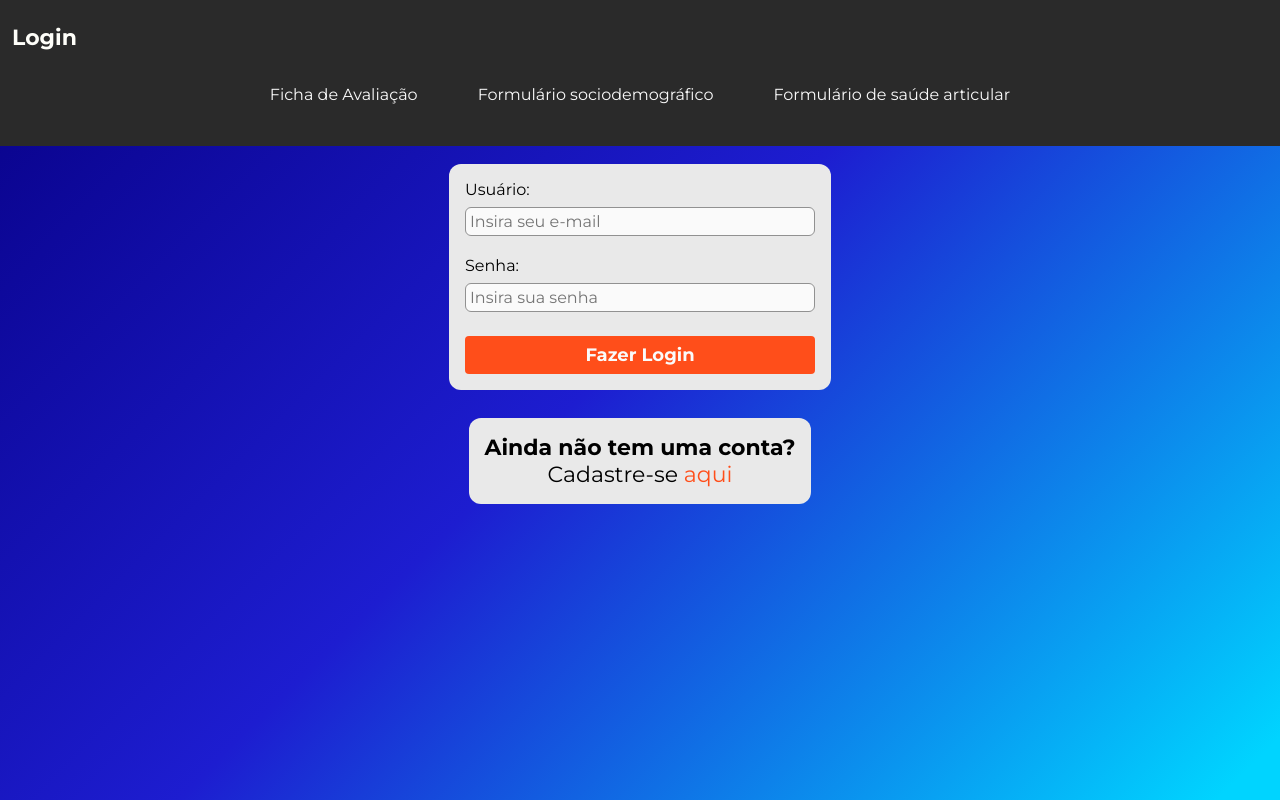
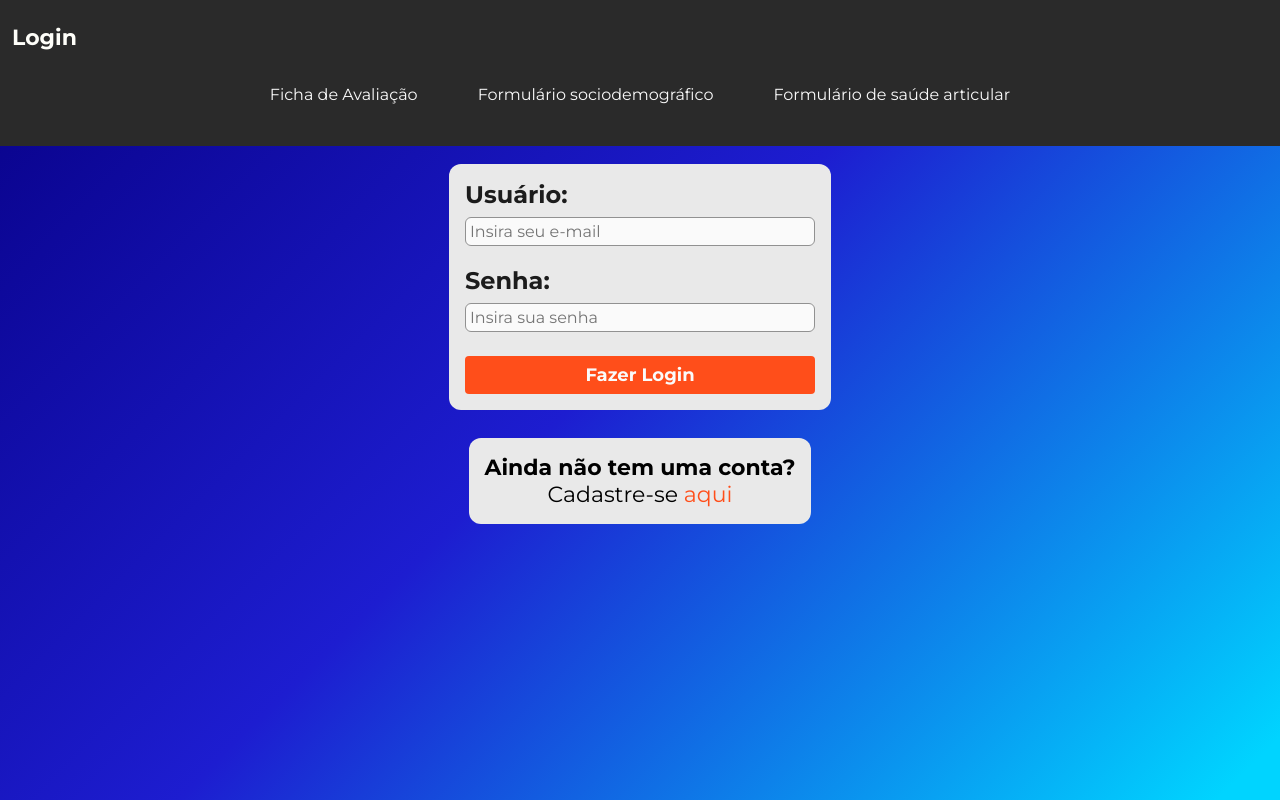
Before and after one commit to MatheusFonseca849/fisio-app, a React (Vite) app: page / in a window 1280 px wide. Built offline with nearby package versions, Linux system fonts and the light colour scheme.

Commit message:
fix: fixed label size property on InputContainer Input

```diff
--- a/src/components/InputContainer/inputContainer.js
+++ b/src/components/InputContainer/inputContainer.js
@@ -1,4 +1,4 @@
-import { styled } from "styled-components";
+import { styled, css } from "styled-components";
 
 const StyledInputContainer = styled.div`
 
@@ -6,6 +6,22 @@ const StyledInputContainer = styled.div`
     justify-content: space-between;
     gap: 8px;
     width: ${props => props.inputType === "radio" ? "fit-content" : "100%"};
+
+    label {
+    ${({ $labelSize }) => {
+      if ($labelSize) {
+        return css`
+          font-size: ${({ $labelSize }) => $labelSize};
+        `;
+      } else {
+        return css`
+          font-size: var(--font-size-4);
+        `;
+      }
+    }}
+    font-weight: var(--font-weight-1);
+    color: var(--color-fixed-black);
+  }
 
     input{
 
--- a/src/pages/LoginPage/index.jsx
+++ b/src/pages/LoginPage/index.jsx
@@ -1,3 +1,4 @@
+import { Link } from "react-router-dom";
 import Header from "../../components/Header";
 import LoginForm from "../../components/LoginForm";
 import LoginPageFooter from "../../components/LoginRegisterFooter";
@@ -12,7 +13,7 @@ const LoginPage = () => {
 
       <LoginPageFooter>
       <h3>Ainda não tem uma conta?</h3>
-            <span>Cadastre-se <a href="">aqui</a></span>
+            <span>Cadastre-se <Link to={'/cadastro'}>aqui</Link></span>
       </LoginPageFooter>
 
     </>
--- a/src/pages/RegisterPage/index.jsx
+++ b/src/pages/RegisterPage/index.jsx
@@ -1,6 +1,7 @@
 import RegisterForm from "../../components/RegisterForm";
 import Header from "../../components/Header"
 import LoginRegisterFooter from "../../components/LoginRegisterFooter";
+import { Link } from "react-router-dom";
 
 const RegisterPage = () => {
 
@@ -11,7 +12,7 @@ const RegisterPage = () => {
             <RegisterForm/>
             <LoginRegisterFooter>
                 <h3>Já tem uma conta?</h3>
-                <span>clique <a href="">aqui</a> para fazer o login.</span>
+                <span>clique <Link to={'/'}>aqui</Link> para fazer o login.</span>
             </LoginRegisterFooter>
 
         </>
```
